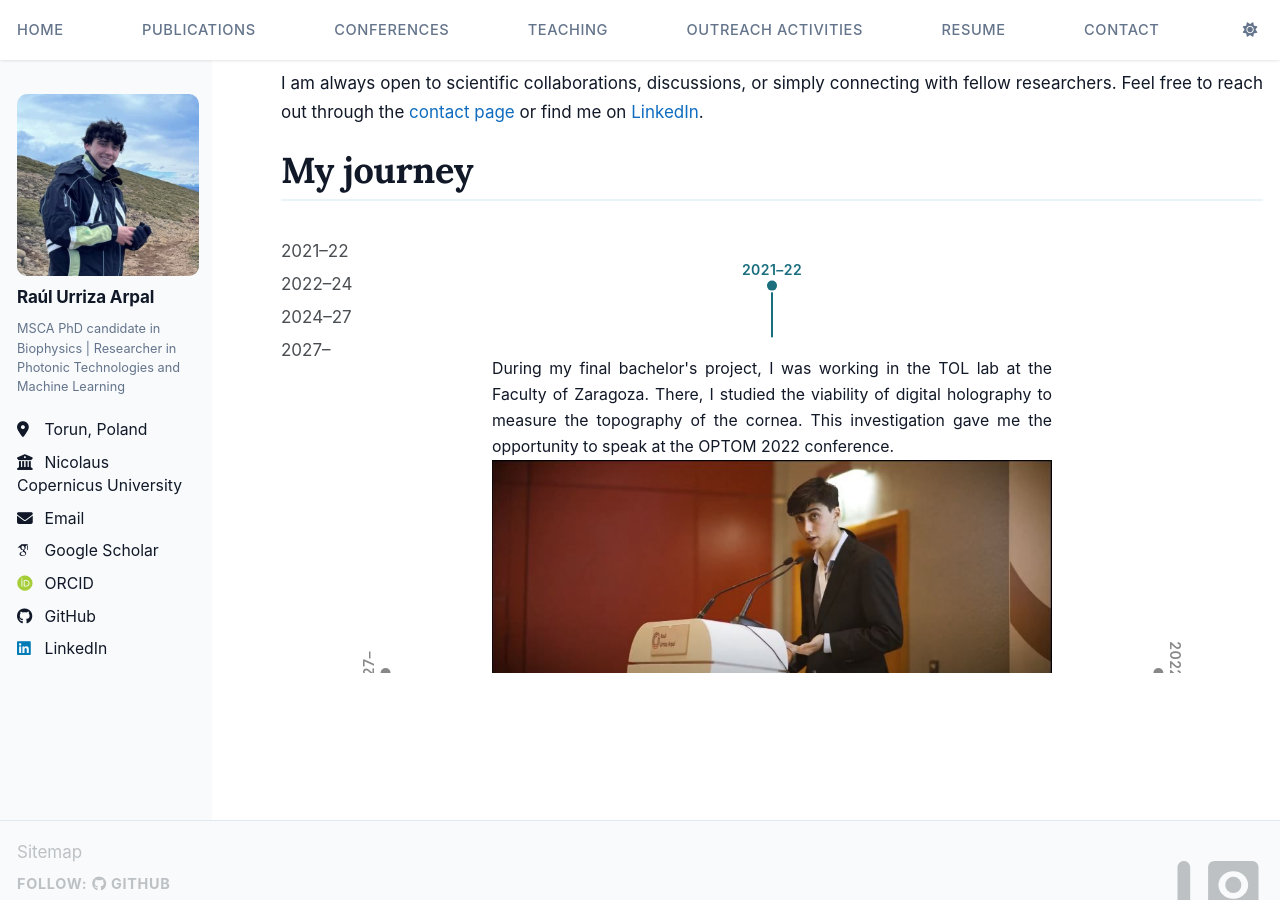
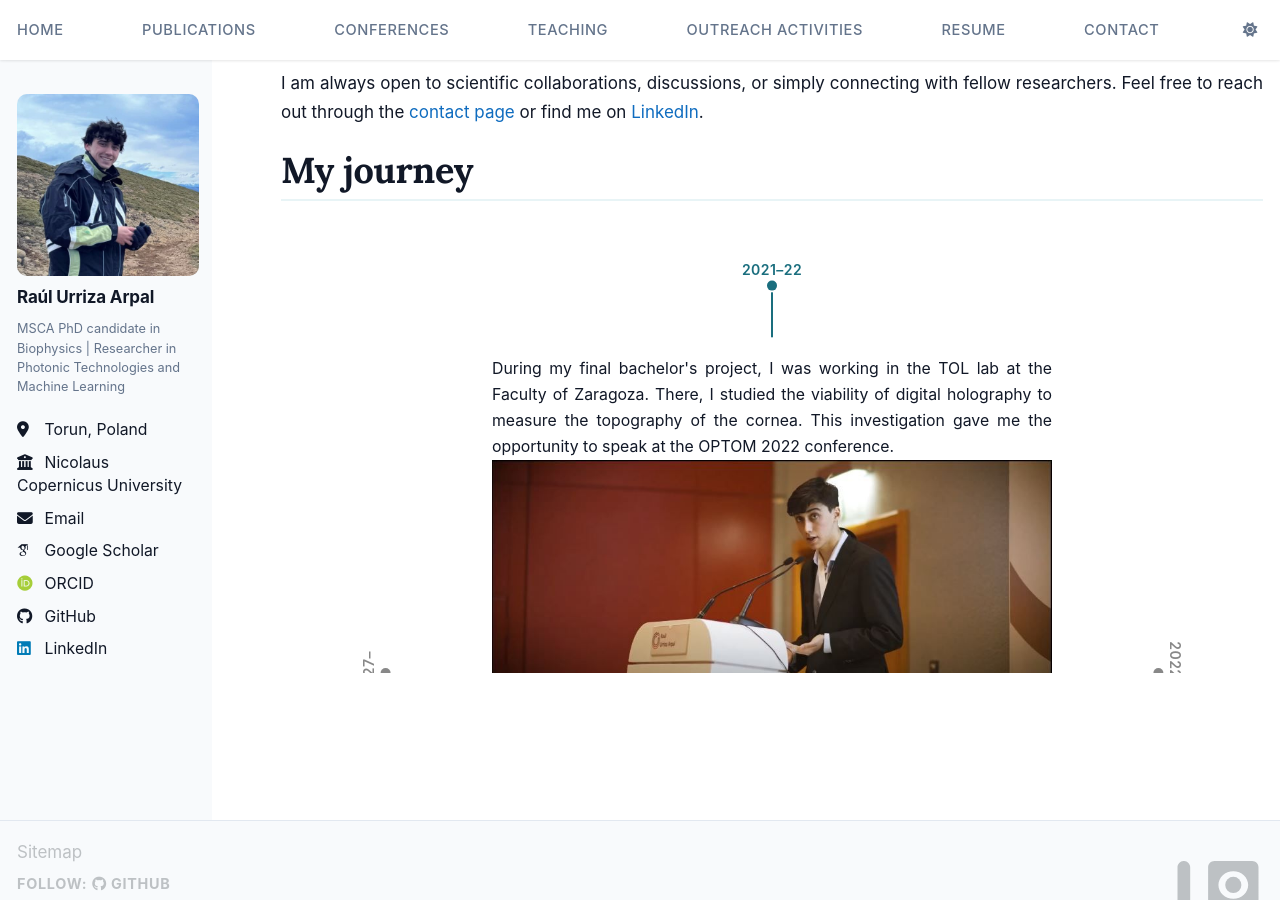
Before and after one commit to RaulUrriza/raulurriza.github.io, a Jekyll site: the page built from _pages/about.md, in a window 1280 px wide and 900 px high, scrolled down 2184 px. Built offline with Jekyll 4.4.1, drawn with Linux system fonts in a browser that asks for light colours; some web fonts are replaced; a script bundle is joined from its source files by our own code; library files that are not in the unit come from our copies.

Commit message:
Update about.md

```diff
--- a/_pages/about.md
+++ b/_pages/about.md
@@ -56,12 +56,6 @@ I am always open to scientific collaborations, discussions, or simply connecting
 # My journey
 
 <div class="tl-wrap">
-  <nav class="tl-nav">
-    <label for="tl-0">2021&#8211;22</label>
-    <label for="tl-1">2022&#8211;24</label>
-    <label for="tl-2">2024&#8211;27</label>
-    <label for="tl-3">2027&#8211;</label>
-  </nav>
   <ul class="tl-wheel">
 
     <li style="--i:0;">
```
